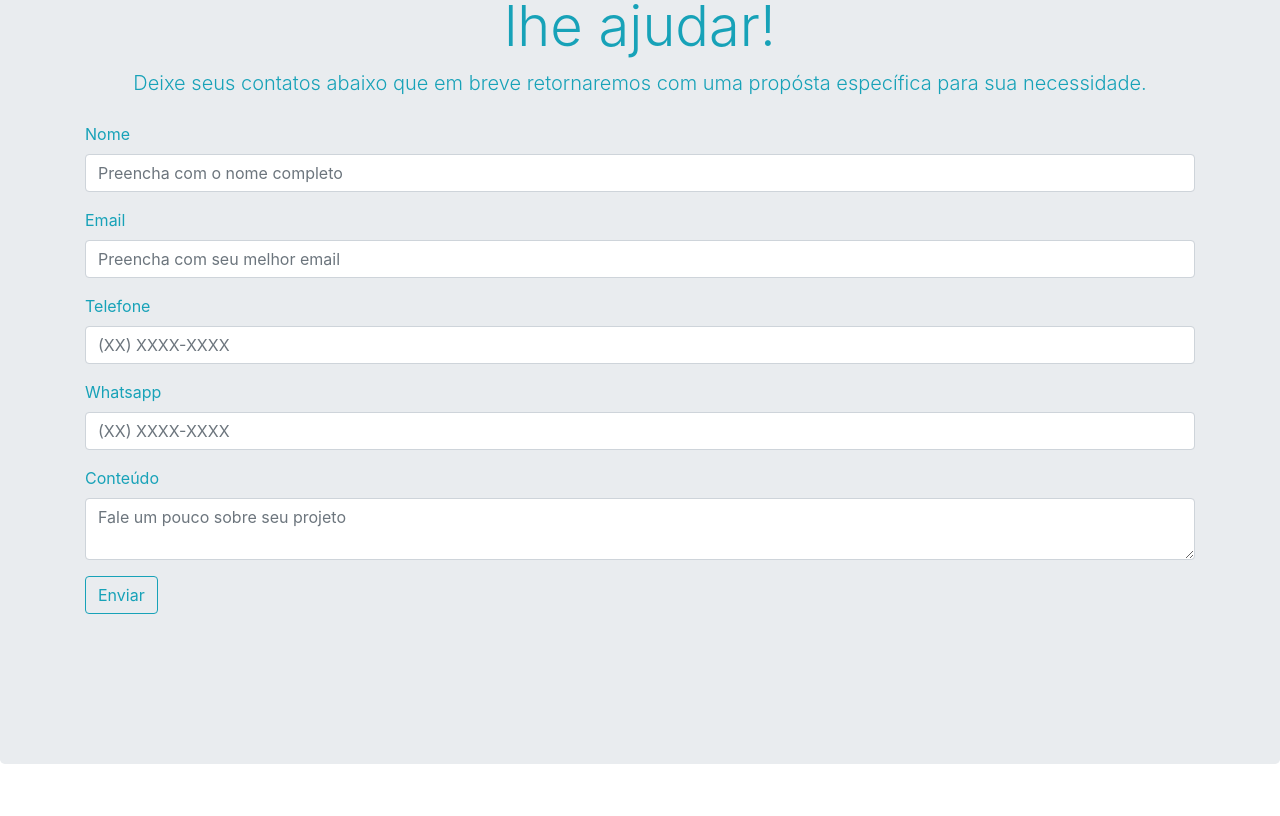
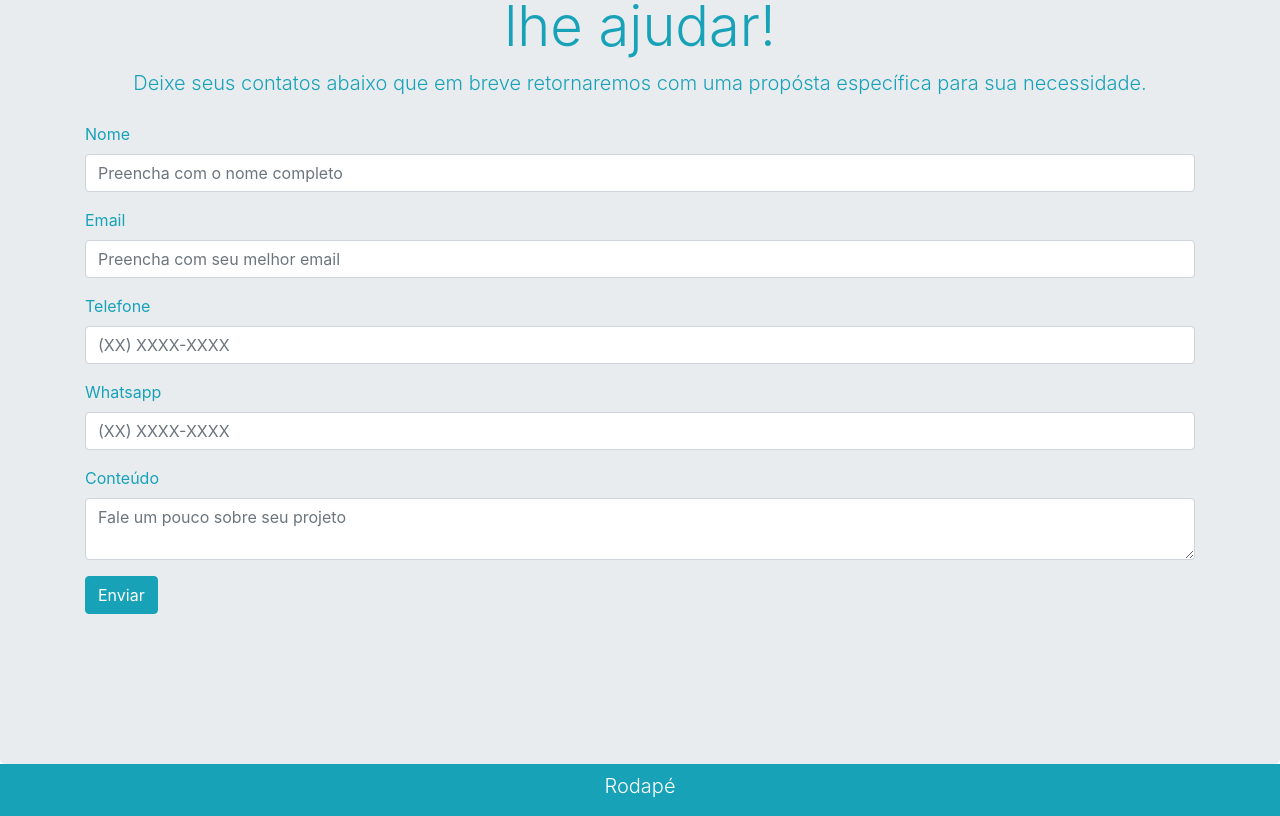
Before and after one commit to Ramon-Goveia/WebSite-Projeto-Orcamento-React.JS, a Next.js app: page / in a window 1280 px wide. Shown: the part 180-996 px from the top of the page. Before the commit the page ends 944 px from the top, so only its background shows below. Built offline with nearby package versions, Linux system fonts and the light colour scheme.

Commit message:
Implementação da interface com o beck-end

```diff
--- a/pages/index.js
+++ b/pages/index.js
@@ -13,17 +13,69 @@ import {
     FormGroup,
     Label,
     Input,
-    Button
+    Button,
+    Alert
 } from 'reactstrap'
 
 function HomePage() {
+    const [orcamento, setOrcamento] = useState({
+        name: '',
+        email: '',
+        phone: '',
+        whatsapp: '',
+        msg: ''
+    })
+
+    const [response, setResponse] = useState({
+        formSave: false,
+        type: '',
+        message: ''
+    })
+
+    const onChangeInput = e => setOrcamento({ ...orcamento, [e.target.name]: e.target.value })
+
+    const sendOrcamento = async e => {
+        e.preventDefault()
+        setResponse({ formSave: true })
+        try {
+            const res = await fetch('http://localhost:8080/orcamento', {
+                method: 'POST',
+                body: JSON.stringify(orcamento),
+                headers: { 'Content-Type': 'application/json' }
+            })
+            const responseEnv = await res.json()
+
+            //console.log(responseEnv.error);
+            if (responseEnv.error) {
+                setResponse({
+                    formSave: false,
+                    type: 'error',
+                    message: responseEnv.message
+                })
+            } else {
+                setResponse({
+                    formSave: false,
+                    type: 'success',
+                    message: responseEnv.message
+                })
+            }
+
+        } catch (err) {
+            setResponse({
+                formSave: false,
+                type: 'error',
+                message: 'Erro: Solicitação de orçamento não enviada, tente mais tarde!'
+            })
+        }
+    }
+
     const [isOpen, setIsOpen] = useState(false)
 
     const toggle = () => setIsOpen(!isOpen)
 
     return (
         <div>
-            <Navbar color="dark" dark expand="md">
+            <Navbar color="info" dark expand="md">
                 <Container>
                     <NavbarBrand href="/">Rhayp</NavbarBrand>
                     <NavbarToggler onClick={toggle} />
@@ -51,30 +103,47 @@ function HomePage() {
                     <h1 className="display-4 text-center">Nossos consultores estão prontos para lhe ajudar!</h1>
                     <p className="lead text-center mb-4">Deixe seus contatos abaixo que em breve retornaremos com uma propósta específica para sua necessidade.</p>
 
-                    <Form>
+                    {response.type === 'error'? <Alert color="danger">{response.message}</Alert> : ""}
+                    {response.type === 'success'? <Alert color="success">{response.message}</Alert> : ""}
+
+                    <Form onSubmit={sendOrcamento}>
                         <FormGroup>
                             <Label for="name">Nome</Label>
-                            <Input type="text" name="name" id="name" placeholder="Preencha com o nome completo" />
+                            <Input type="text" name="name" id="name" placeholder="Preencha com o nome completo" onChange={onChangeInput} />
                         </FormGroup>
                         <FormGroup>
                             <Label for="email">Email</Label>
-                            <Input type="email" name="email" id="email" placeholder="Preencha com seu melhor email" />
+                            <Input type="email" name="email" id="email" placeholder="Preencha com seu melhor email" onChange={onChangeInput} />
                         </FormGroup>
                         <FormGroup>
                             <Label for="phone">Telefone</Label>
-                            <Input type="text" name="phone" id="phone" placeholder="(XX) XXXX-XXXX" />
+                            <Input type="text" name="phone" id="phone" placeholder="(XX) XXXX-XXXX" onChange={onChangeInput} />
                         </FormGroup>
                         <FormGroup>
                             <Label for="whatsapp">Whatsapp</Label>
-                            <Input type="text" name="whatsapp" id="whatsapp" placeholder="(XX) XXXX-XXXX" />
+                            <Input type="text" name="whatsapp" id="whatsapp" placeholder="(XX) XXXX-XXXX" onChange={onChangeInput} />
                         </FormGroup>
                         <FormGroup>
                             <Label for="msg">Conteúdo</Label>
-                            <Input type="textarea" name="msg" id="msg" placeholder="Fale um pouco sobre seu projeto" />
+                            <Input type="textarea" name="msg" id="msg" placeholder="Fale um pouco sobre seu projeto" onChange={onChangeInput} />
                         </FormGroup>
 
-                        <Button type="submit" outline color="info">Enviar</Button>
+                        {response.formSave ? <Button type="submit" outline color="info" disabled>Enviando...</Button> : <Button type="submit" color="info">Enviar</Button>}
                     </Form>
+                </Container>
+            </Jumbotron>
+
+            <Jumbotron fluid className="rodape bg-info">
+                <style>
+                    {`.rodape{
+                        color: #fff;
+                        padding-top: 10px;
+                        padding-bottom: 10px;
+                        margin-bottom: 0rem !important;
+                    }`}
+                </style>
+                <Container>
+                    <h1 className="lead text-center">Rodapé</h1>
                 </Container>
             </Jumbotron>
         </div>
```
